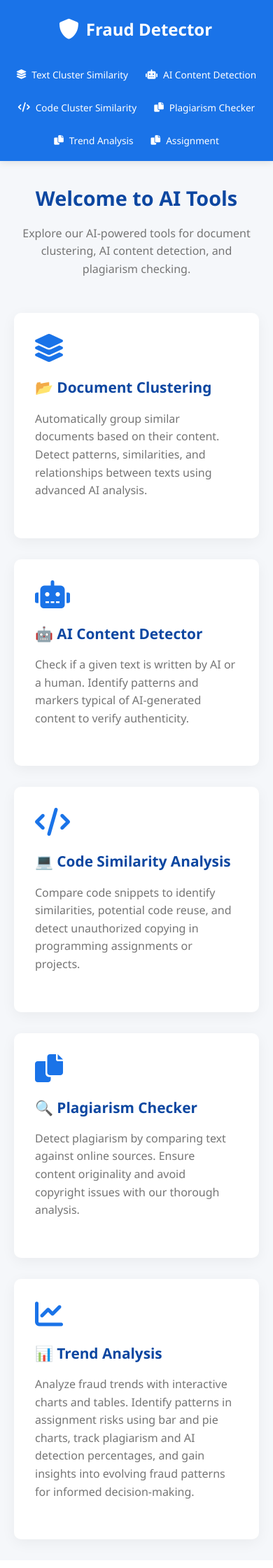
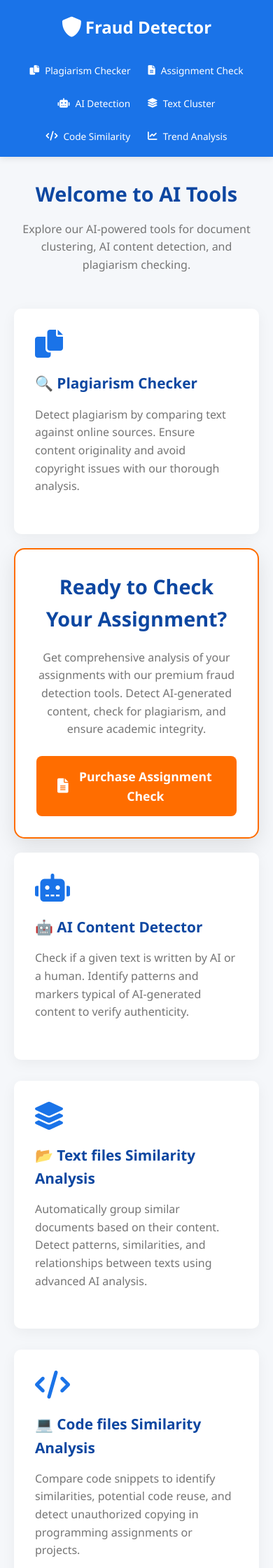
Before and after one commit to Aakash-Balasundaram/Fraud-Detection-in-class-assignments, a Flask app: page / in a window 390 px wide. Shown: the top 2240 px of the page at 70% size. Before the commit the page ends 2211 px from the top, so only its background shows below. Run offline with Flask 3, Linux system fonts and the light colour scheme.

Commit message:
Modified the alignment in the home page

```diff
--- a/templates/assignment.html
+++ b/templates/assignment.html
@@ -323,11 +323,6 @@
                 </div>
                 <div class="navbar-menu">
                     <a href="{{ url_for('index') }}"><i class="fas fa-home"></i> Home</a>
-                    <a href="{{ url_for('cluster') }}"><i class="fas fa-layer-group"></i> Text Cluster Similarity</a>
-                    <a href="{{ url_for('ai_detection') }}"><i class="fas fa-robot"></i> AI Detection</a>
-                    <a href="{{ url_for('code_cluster') }}"><i class="fas fa-code"></i> Code Cluster Similarity</a>
-                    <a href="{{ url_for('plagiarism_checker') }}"><i class="fas fa-search"></i> Plagiarism Checker</a>
-                    <a href="{{ url_for('trend_analysis') }}"><i class="fas fa-chart-line"></i> Trend Analysis</a>
                 </div>
             </div>
         </div>
--- a/templates/index.html
+++ b/templates/index.html
@@ -53,21 +53,23 @@
         max-width: 1200px;
         margin: 0 auto;
         display: flex;
-        justify-content: space-between;
+        justify-content: flex-start; /* Changed to flex-start to align items to the left */
         align-items: center;
-        padding: 0 20px;
+        padding: 10px 25px;
       }
 
       .navbar-brand {
         display: flex;
         align-items: center;
-        padding: 15px 0;
+        padding: 12px 0;
+        margin-right: 60px; /* Increased margin to create more gap */
+        white-space: nowrap; /* Prevent wrapping */
       }
 
       .navbar-brand h1 {
         color: white;
         font-size: 1.5rem;
-        margin-left: 10px;
+        margin-left: 5px;
       }
 
       .navbar-brand i {
@@ -77,13 +79,14 @@
 
       .navbar-menu {
         display: flex;
-        gap: 15px;
+        gap: 10px; /* Reduced gap between menu items */
+        margin-left: auto; /* Push menu to the right */
       }
 
       .navbar-menu a {
         color: white;
         text-decoration: none;
-        padding: 15px 15px;
+        padding: 15px 10px; /* Reduced horizontal padding */
         font-size: 0.95rem;
         font-weight: 500;
         transition: all 0.3s ease;
@@ -130,11 +133,19 @@
         margin-right: auto;
       }
 
-      .cards-container {
+      /* New layout for top row with 3 cards */
+      .top-row {
         display: grid;
-        grid-template-columns: repeat(auto-fit, minmax(300px, 1fr));
+        grid-template-columns: 1fr 2fr 1fr;
+        gap: 20px;
+        margin-bottom: 30px;
+      }
+
+      /* New layout for bottom row with 3 cards */
+      .bottom-row {
+        display: grid;
+        grid-template-columns: repeat(3, 1fr);
         gap: 30px;
-        margin-top: 30px;
       }
 
       .card {
@@ -145,6 +156,7 @@
         transition: transform 0.3s ease, box-shadow 0.3s ease;
         display: flex;
         flex-direction: column;
+        height: 100%;
       }
 
       .card:hover {
@@ -197,6 +209,53 @@
         margin-top: auto;
       }
 
+      /* Center assignment button styles */
+      .center-card {
+        text-align: center;
+        background: white;
+        border-radius: 15px;
+        padding: 30px;
+        box-shadow: 0 10px 30px rgba(0, 0, 0, 0.1);
+        border: 2px solid var(--secondary);
+      }
+
+      .purchase-title {
+        font-size: 1.8rem;
+        color: var(--primary-dark);
+        margin-bottom: 20px;
+      }
+
+      .purchase-description {
+        color: var(--gray-dark);
+        margin-bottom: 25px;
+      }
+
+      .purchase-button {
+        display: inline-flex;
+        align-items: center;
+        gap: 10px;
+        background-color: var(--secondary);
+        color: white;
+        border: none;
+        border-radius: 8px;
+        padding: 15px 30px;
+        font-size: 1.1rem;
+        font-weight: 600;
+        cursor: pointer;
+        transition: all 0.3s ease;
+        text-decoration: none;
+      }
+
+      .purchase-button:hover {
+        background-color: #e65100;
+        transform: translateY(-3px);
+        box-shadow: 0 5px 15px rgba(255, 109, 0, 0.3);
+      }
+
+      .purchase-button i {
+        font-size: 1.3rem;
+      }
+
       /* Responsive Design */
       @media (max-width: 768px) {
         .navbar-container {
@@ -206,15 +265,14 @@
 
         .navbar-brand {
           margin-bottom: 10px;
-          margin-left: 0px;
-          font-size: 24px;
-          margin-right: 3px;
+          margin-right: 0;
         }
 
         .navbar-menu {
           flex-wrap: wrap;
           justify-content: center;
           gap: 5px;
+          margin-left: 0; /* Reset margin for mobile */
         }
 
         .navbar-menu a {
@@ -226,7 +284,11 @@
           font-size: 1.8rem;
         }
 
-        .cards-container {
+        .top-row {
+          grid-template-columns: 1fr;
+        }
+
+        .bottom-row {
           grid-template-columns: 1fr;
         }
       }
@@ -241,23 +303,12 @@
             <h1>Fraud Detector</h1>
           </div>
           <div class="navbar-menu">
-            <a class="font-size:20px" href="{{ url_for('cluster') }}"><i class="fas fa-layer-group"></i> Text Cluster Similarity</a
-            >
-            <a class="font-size:20px" href="{{ url_for('ai_detection') }}"
-              ><i class="fas fa-robot"></i> AI Content Detection</a
-            >
-            <a class="font-size:20px" href="{{ url_for('code_cluster') }}"
-              ><i class="fas fa-code"></i> Code Cluster Similarity</a
-            >
-            <a class="font-size:20px" href="{{ url_for('plagiarism_checker') }}"
-              ><i class="fas fa-copy"></i> Plagiarism Checker</a
-            >
-            <a class="font-size:20px" href="{{ url_for('trend_analysis') }}"
-            ><i class="fas fa-copy"></i> Trend Analysis</a
-            >
-            <a class="font-size:20px" href="{{ url_for('assignment') }}"
-            ><i class="fas fa-copy"></i>Assignment</a
-            >
+            <a href="{{ url_for('plagiarism_checker') }}"><i class="fas fa-copy"></i> Plagiarism Checker</a>
+            <a href="{{ url_for('assignment') }}"><i class="fas fa-file-alt"></i> Assignment Check</a>
+            <a href="{{ url_for('ai_detection') }}"><i class="fas fa-robot"></i> AI Detection</a>
+            <a href="{{ url_for('cluster') }}"><i class="fas fa-layer-group"></i> Text Cluster</a>
+            <a href="{{ url_for('code_cluster') }}"><i class="fas fa-code"></i> Code Similarity</a>
+            <a href="{{ url_for('trend_analysis') }}"><i class="fas fa-chart-line"></i> Trend Analysis</a>
           </div>
         </div>
       </nav>
@@ -271,15 +322,27 @@
           </p>
         </section>
 
-        <div class="cards-container">
+        <!-- Top row with Plagiarism, Assignment Check, and AI Detection -->
+        <div class="top-row">
           <div class="card">
-              <i class="fas fa-layer-group card-icon"></i>
-              <h2 class="card-title">📂 Document Clustering</h2>
+            <i class="fas fa-copy card-icon"></i>
+            <h2 class="card-title">🔍 Plagiarism Checker</h2>
             <p class="card-description">
-                Automatically group similar documents based on their content.
-                Detect patterns, similarities, and relationships between texts
-                using advanced AI analysis.
+              Detect plagiarism by comparing text against online sources. Ensure
+              content originality and avoid copyright issues with our thorough
+              analysis.
             </p>
+          </div>
+
+          <div class="card center-card">
+            <h2 class="purchase-title">Ready to Check Your Assignment?</h2>
+            <p class="purchase-description">
+              Get comprehensive analysis of your assignments with our premium fraud detection tools.
+              Detect AI-generated content, check for plagiarism, and ensure academic integrity.
+            </p>
+            <a href="{{ url_for('assignment') }}" class="purchase-button">
+              <i class="fas fa-file-alt"></i> Purchase Assignment Check
+            </a>
           </div>
 
           <div class="card">
@@ -291,24 +354,27 @@
               authenticity.
             </p>
           </div>
+        </div>
+
+        <!-- Bottom row with Document Clustering, Code Similarity, and Trend Analysis -->
+        <div class="bottom-row">
+          <div class="card">
+            <i class="fas fa-layer-group card-icon"></i>
+            <h2 class="card-title">📂 Text files Similarity Analysis</h2>
+            <p class="card-description">
+              Automatically group similar documents based on their content.
+              Detect patterns, similarities, and relationships between texts
+              using advanced AI analysis.
+            </p>
+          </div>
 
           <div class="card">
             <i class="fas fa-code card-icon"></i>
-              <h2 class="card-title">💻 Code Similarity Analysis</h2>
+            <h2 class="card-title">💻 Code files Similarity Analysis</h2>
             <p class="card-description">
               Compare code snippets to identify similarities, potential code
               reuse, and detect unauthorized copying in programming assignments
               or projects.
-              </p>
-            </div>
-
-            <div class="card">
-              <i class="fas fa-copy card-icon"></i>
-              <h2 class="card-title">🔍 Plagiarism Checker</h2>
-              <p class="card-description">
-                Detect plagiarism by comparing text against online sources. Ensure
-                content originality and avoid copyright issues with our thorough
-                analysis.
             </p>
           </div>
 
@@ -322,7 +388,6 @@
             </p>
           </div>
         </div>
-
       </main>
     </div>
 
```
Lines whose indentation alone changed are shown as unchanged.
